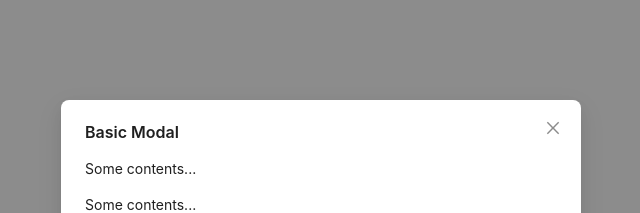
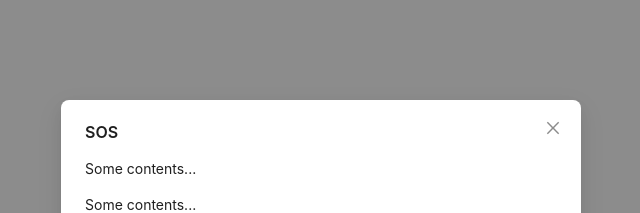
Before and after one commit to Green-Light-HTF/green-light-frontend, a React (Create React App) app: page / in a window 1280 px wide. Both pictures are taken after a click on the button "Open Modal". Shown: the top 213 px of the page, without its empty margins (319-959 px from the left). Built offline with nearby package versions, Linux system fonts and the light colour scheme.

Commit message:
formatted doc

```diff
--- a/src/pages/home.js
+++ b/src/pages/home.js
@@ -19,12 +19,12 @@ export default function HomePage() {
 
     return (
         <>
-    <div style={{display:"flex", alignItems: "center", justifyContent: "center", height:"100vh", width:"100vw"}}>
+            <div style={{ display: "flex", alignItems: "center", justifyContent: "center", height: "100vh", width: "100vw" }}>
                 <div>
                     <Button type="primary" onClick={showModal}>
                         Open Modal
                     </Button>
-      <Modal title="Basic Modal" open={isModalOpen} onOk={handleOk} onCancel={handleCancel}>
+                    <Modal title="SOS" open={isModalOpen} onOk={handleOk} onCancel={handleCancel}>
                         <p>Some contents...</p>
                         <p>Some contents...</p>
                         <p>Some contents...</p>
```
Lines whose indentation alone changed are shown as unchanged.
